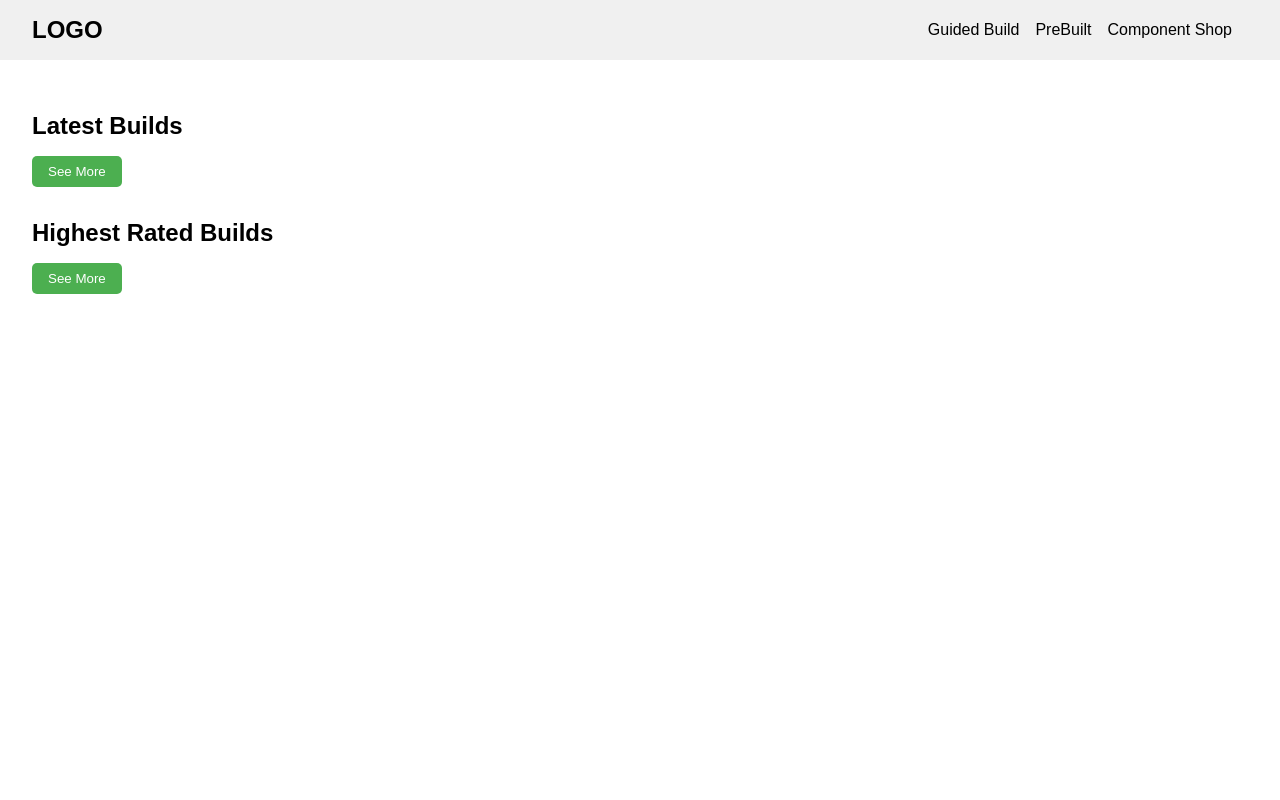
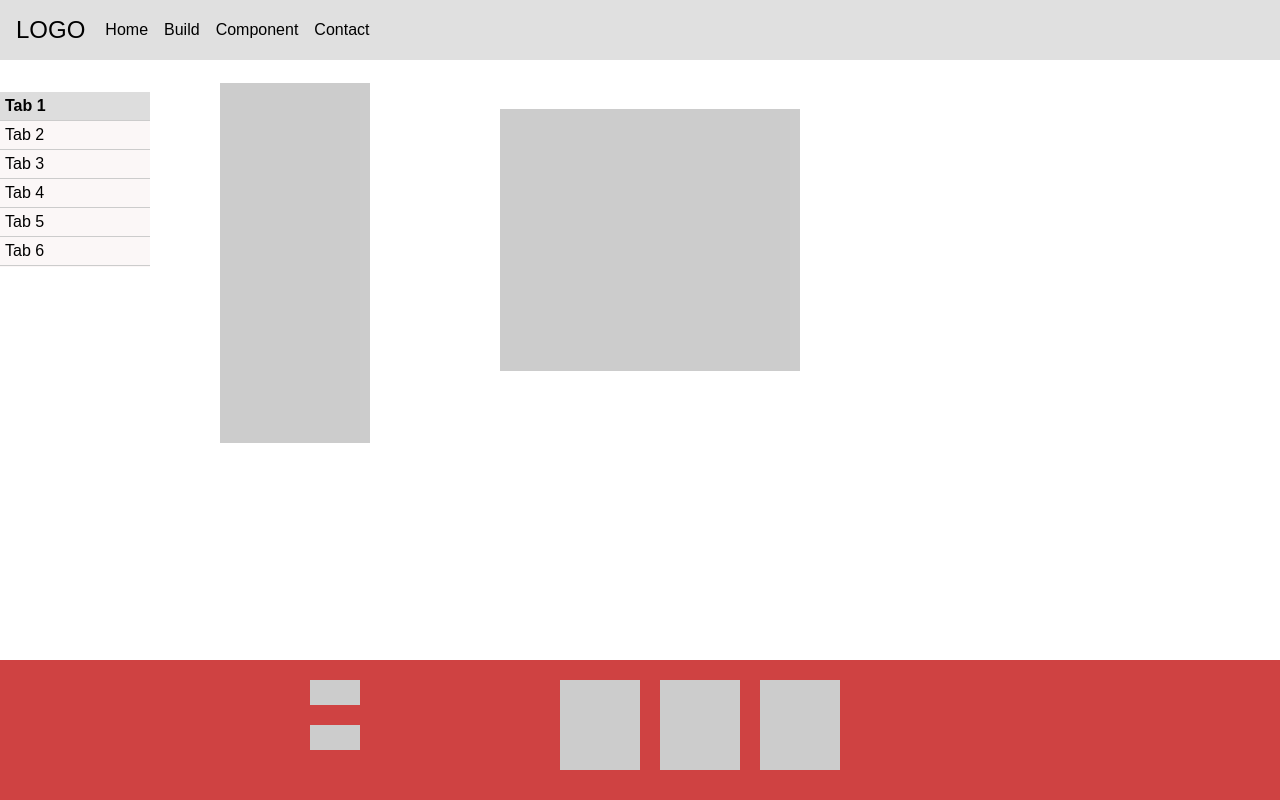
Before and after one commit to yrneh105/CSC4330ProjectGroupK-henry, a plain HTML site: page front_end/frontend_wireframe.html in a window 1280 px wide. Drawn offline with Linux system fonts and the light colour scheme.

Commit message:
2nd page of wireframe

```diff
--- a/front_end/frontend_wireframe.html
+++ b/front_end/frontend_wireframe.html
@@ -9,20 +9,25 @@
             font-family: sans-serif;
             margin: 0;
             padding: 0;
+
         }
 
         header {
             display: flex;
             justify-content: space-between;
             align-items: center;
-            padding: 1rem 2rem;
-            background-color: #f0f0f0;
+            padding: 1rem 1rem;
+            background-color: #e0e0e0;
         }
 
         .logo {
             font-size: 1.5rem;
-            font-weight: bold;
+            margin-right: 20px;
         }
+
+        nav {
+    margin-right: auto;
+    }
 
         nav ul {
             list-style: none;
@@ -41,7 +46,7 @@
         }
 
         main {
-            padding: 2rem;
+            padding: 2rem ;
         }
 
         section {
@@ -52,14 +57,127 @@
             margin-bottom: 1rem;
         }
 
-        button {
-            background-color: #4CAF50;
-            color: white;
-            padding: 0.5rem 1rem;
-            border: none;
-            border-radius: 5px;
-            cursor: pointer;
+        .tab-container {
+
+        margin-top: 2rem;
+        width: 150px;
+        background-color: #faf4f4b7;
+        height: 175px;
         }
+
+    .tab {
+        padding: 5px 5px; /* Padding for each tab */
+        border-bottom: 1px solid #ccc; /* Border between tabs */
+        cursor: pointer; /* Show pointer cursor on hover */
+    }
+
+    .tab:hover {
+        background-color: #e0e0e0;
+    }
+
+    .tab.active {
+        background-color: #ddd;
+        font-weight: bold;
+    }
+
+    .footer {
+        position: fixed;
+        left: 0;
+        bottom: 0;
+        width: 300%;
+        height: 15%;
+        background-color: #cf4242;
+        color: white;
+        padding: 10px 0;
+        text-align: center;
+    }
+
+.build-container {
+        display: flex;
+        justify-content: center;
+        flex-direction: column;
+        margin: 0 300px;
+        width: 100%;
+    }
+
+    .builds {
+        width: 50px;
+        height: 25px;
+        background-color: #ccc;
+        margin: 10px;
+    }
+    .box-container {
+        display: flex;
+        justify-content: space-around;
+        width: 300px;
+        margin: 0 550px;
+    }
+
+    .box {
+        width: 250px;
+        height:90px;
+        background-color: #ccc;
+        margin: 0 10px;
+        margin-top: -5rem;
+    }
+
+
+    .box h3 {
+        margin-top: 0;
+        color: #fff;
+
+    }
+
+    .selected-components-container {
+        position: relative;
+        width: 100px;
+        height: 180px;
+        margin-top: 2rem;
+    }
+
+    .selected-components {
+        position: absolute;
+        top: -120%;
+        left: 215%;
+        margin: 0 80px;
+        transform: translateX(-50%);
+        width: 150px;
+        height: 200%;
+        background-color: #ccc;
+    }
+    .progress-build-container {
+        position: relative;
+        width: 100px;
+        height: 175px;
+        margin-top: 2rem;
+    }
+
+    .progress-build {
+        position: absolute;
+        top: -230%;
+        left: 300%;
+        margin: 0 350px;
+        transform: translateX(-50%);
+        width: 300px;
+        height: 150%;
+        background-color: #ccc;
+    }
+    .optional-components{
+        width: 50px;
+        height: 30px;
+        background-color: #ccc;
+        border-radius: 50%;
+    }
+
+    .oval-container {
+        display: flex;
+        justify-content: space-around;
+        margin: 0 10px;
+        margin-bottom: 40px;
+        width: 30%;
+        height: 10px;
+    }
+
     </style>
 </head>
 <body>
@@ -67,21 +185,58 @@
         <div class="logo">LOGO</div>
         <nav>
             <ul>
-                <li><a href="#">Guided Build</a></li>
-                <li><a href="#">PreBuilt</a></li>
-                <li><a href="#">Component Shop</a></li>
+                <li><a href="#">Home</a></li>
+                <li><a href="#">Build</a></li>
+                <li><a href="#">Component</a></li>
+                <li><a href="#">Contact</a></li>
             </ul>
         </nav>
     </header>
-    <main>
-        <section class="latest-builds">
-            <h2>Latest Builds</h2>
-            <button>See More</button>
-        </section>
-        <section class="highest-rated">
-            <h2>Highest Rated Builds</h2>
-            <button>See More</button>
-        </section>
-    </main>
 </body>
+<div class="tab-container">
+    <div class="tab active">Tab 1</div>
+    <div class="tab">Tab 2</div>
+    <div class="tab">Tab 3</div>
+    <div class="tab">Tab 4</div>
+    <div class="tab">Tab 5</div>
+    <div class="tab">Tab 6</div>
+</div>
+
+<div class="selected-components-container">
+    <div class="selected-components"></div>
+</div>
+
+<div class="progress-build-container">
+    <div class="progress-build"></div>
+</div>
+
+<div class="oval-container">
+    <div class="optional-components"></div>
+    <div class="optional-components"></div>
+    <div class="optional-components"></div>
+</div>
+
+<div class="footer">
+      <div class="build-container">
+            <div class="builds">
+
+            </div>
+            <div class="builds">
+
+            </div>
+    </div>
+    <div class="box-container">
+        <div class="box">
+
+        </div>
+        <div class="box">
+
+        </div>
+        <div class="box">
+
+        </div>
+
+
+</div>
+
 </html>
```
